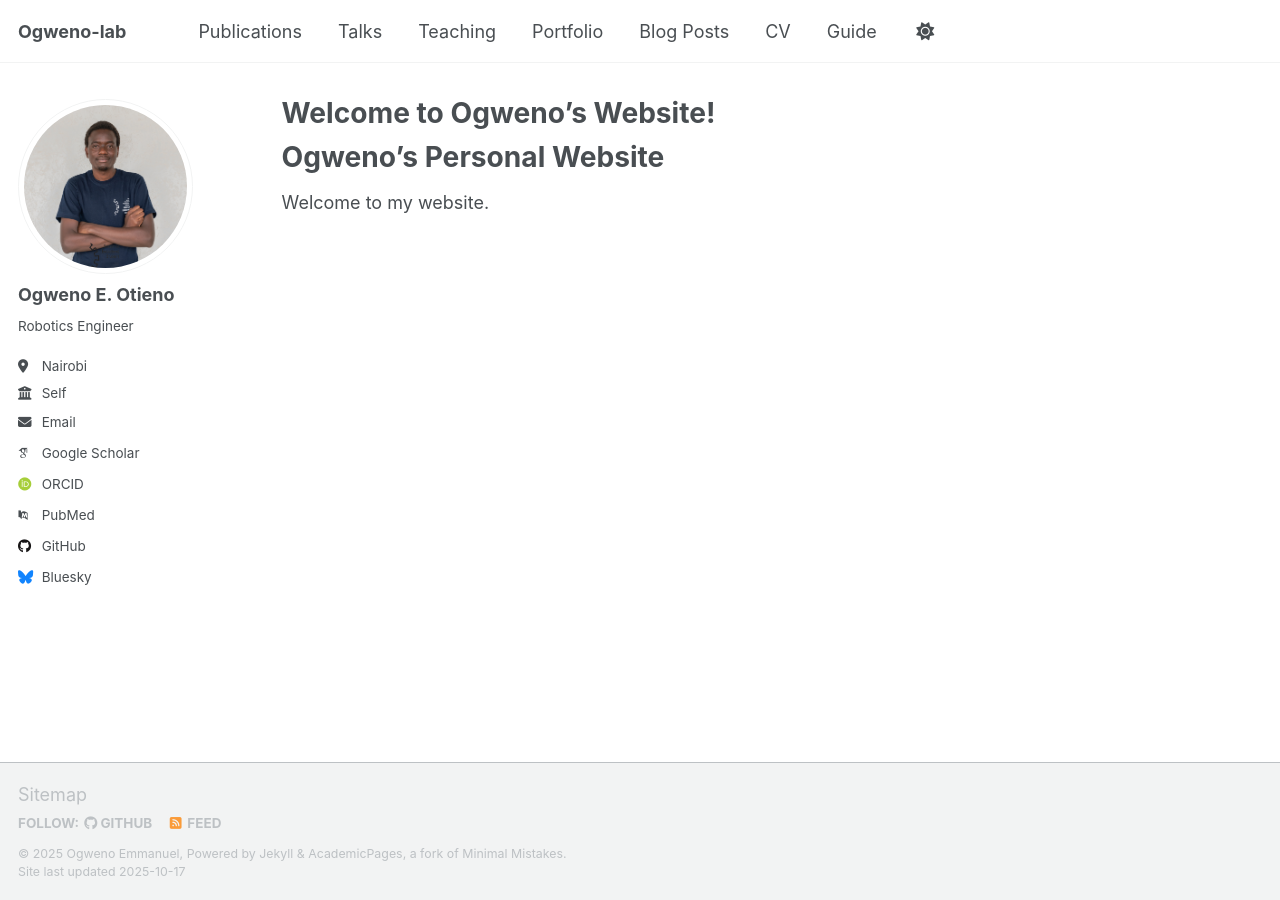
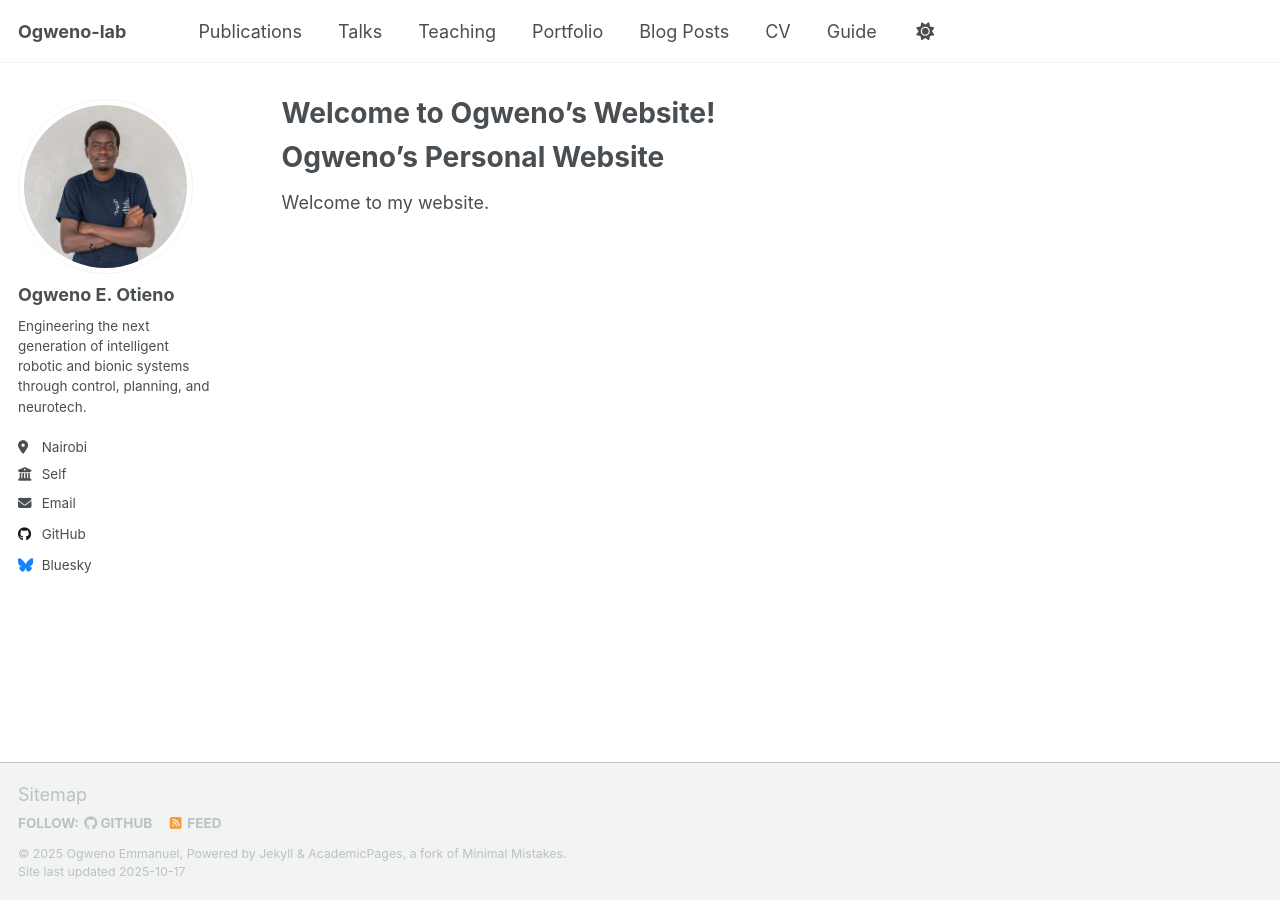
Before and after one commit to Ogweno-lab/ogweno-lab.github.io, a Jekyll site: the page built from _pages/about.md, in a window 1280 px wide. Built offline with Jekyll 4.4.1, drawn with Linux system fonts in a browser that asks for light colours; some web fonts are replaced; a script that is not in the unit is left out.

Commit message:
Revise bio and update academic profile links
Updated bio and commented out various URLs for academic profiles.

```diff
--- a/_config.yml
+++ b/_config.yml
@@ -26,7 +26,7 @@ author:
   avatar           : "ogweno_profile0.jpg"
   name             : "Ogweno E. Otieno"
   pronouns         : # example: "she/her"
-  bio              : "Robotics Engineer"
+  bio              : "Engineering the next generation of intelligent robotic and bionic systems through control, planning, and neurotech."
   location         : "Nairobi"
   employer         : "Self"
   uri              : # URL
@@ -35,12 +35,12 @@ author:
   # Academic websites
   academia         : # URL
   arxiv            : # URL - Update with the correct link to your profile
-  googlescholar    : "https://scholar.google.com/citations?user=PS_CX0AAAAAJ"
+  googlescholar    : # "https://scholar.google.com/citations?user=PS_CX0AAAAAJ"
   inspire-hep      : # URL
   impactstory      : # URL
-  orcid            : "http://orcid.org/yourorcidurl"
+  orcid            : # "http://orcid.org/yourorcidurl"
   semantic         : # URL
-  pubmed           : "https://www.ncbi.nlm.nih.gov/pubmed/?term=john+snow"
+  pubmed           : # "https://www.ncbi.nlm.nih.gov/pubmed/?term=john+snow"
   researchgate     : # URL
   scopus           : # URL
 
```
